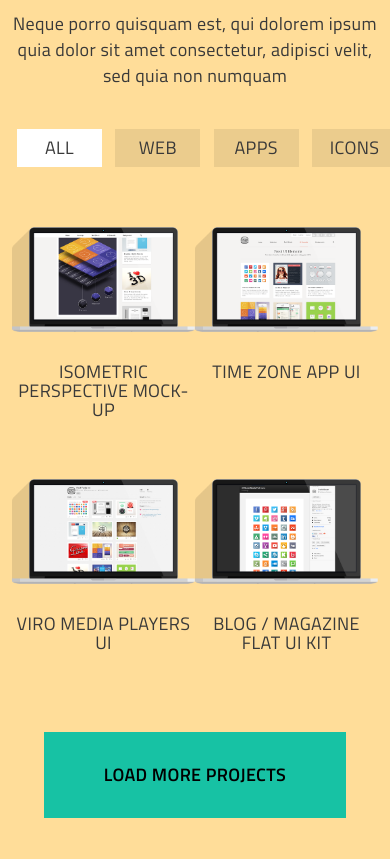
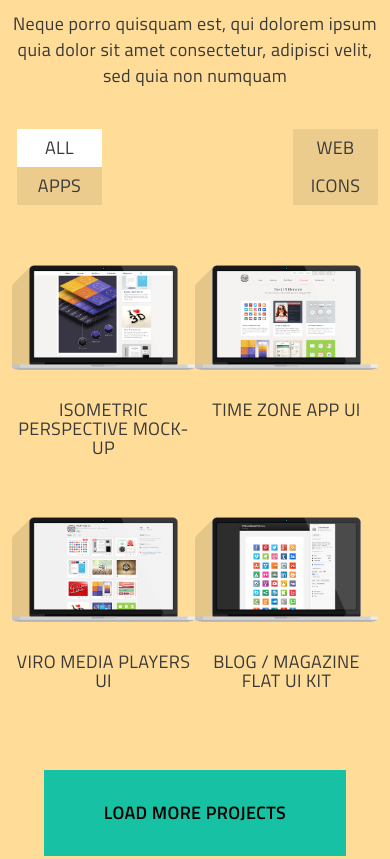
Before and after one commit to anonimQwerty/myportfolio.github.io, a website: page cuda/index.html in a window 390 px wide. Shown: the part 6740-7599 px from the top of the page. Drawn offline with nearby package versions, Linux system fonts and the light colour scheme; files whose address does not match are found by name.

Commit message:
edited cuda

```diff
--- a/cuda/css/main.css
+++ b/cuda/css/main.css
@@ -495,7 +495,19 @@
 		margin: 0 auto;
 		margin-top: 40px;
 		display: flex;
-		width: 385px;
+		max-width: 385px;
+
+
+	}
+
+	.portfolio_buttons_row--1{
+		display: flex;
+		justify-content: space-between;
+		margin-right: 0;
+	}
+
+	.portfolio_buttons_row--2{
+		display: flex;
 		justify-content: space-between;
 	}
 
@@ -960,6 +972,13 @@
 		.servise__title{
 			line-height: 40px;
 		}
+		.portfolio_buttons_row{
+			flex-direction: column;
+		}
+
+		.footer__socials p{
+			font-size: 10px;
+		}
 
 
 	}
--- a/cuda/index.html
+++ b/cuda/index.html
@@ -149,11 +149,13 @@ tempor incididunt ut labore et dolore magna aliqua.</p>
 		<p class="portfolio_subtitle">Neque porro quisquam est, qui dolorem ipsum quia dolor sit amet
  consectetur, adipisci velit, sed quia non numquam</p>
 		<div class="portfolio_buttons_row">
+			<div class="portfolio_buttons_row--1">
 			<button class="portfolio_buttons_row__app selected">all</button>
-			<button class="portfolio_buttons_row__app">web</button>
+			<button class="portfolio_buttons_row__app">web</button></div>
+			<div class="portfolio_buttons_row--2">
 			<button class="portfolio_buttons_row__app">apps</button>
 			<button class="portfolio_buttons_row__app">icons</button>
-		</div>
+		</div></div>
 		<div class="portfolio_apps_screenshots">
 			<div class="portfolio_apps_screenshots__FirstRow">
 			<div class="portfolio_apps_screenshot__block">
```
